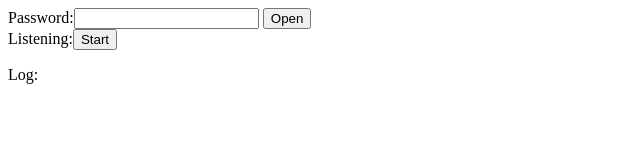
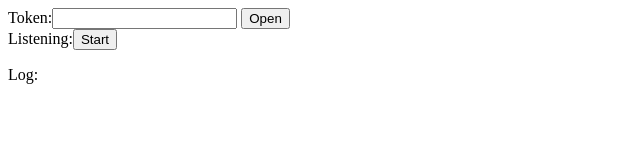
Before and after one commit to hority/watson-stt-ws, a plain HTML site: page index.html in a window 1280 px wide. Shown: the whole page, without its empty margins (0-640 px from the left). Drawn offline with Linux system fonts and the light colour scheme.

Commit message:
Fix label

```diff
--- a/index.html
+++ b/index.html
@@ -9,7 +9,7 @@
 
 <body>
     <div>
-        <span>Password:</span><input id="token" type="text"/>
+        <span>Token:</span><input id="token" type="text"/>
         <button id="open">Open</button>
     </div>
     <div>
```
